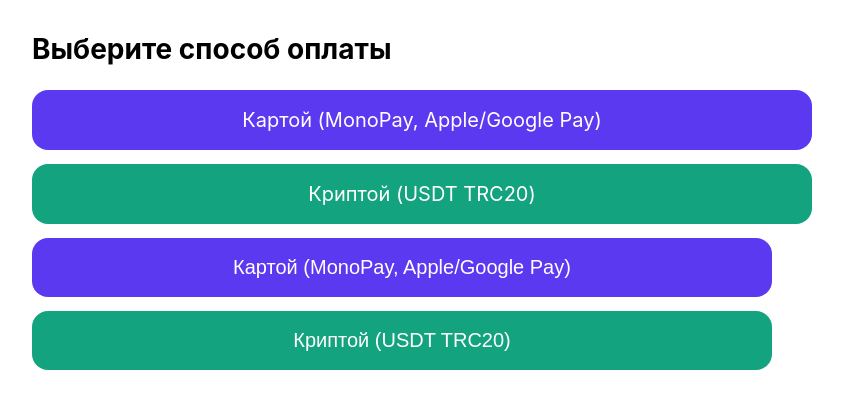
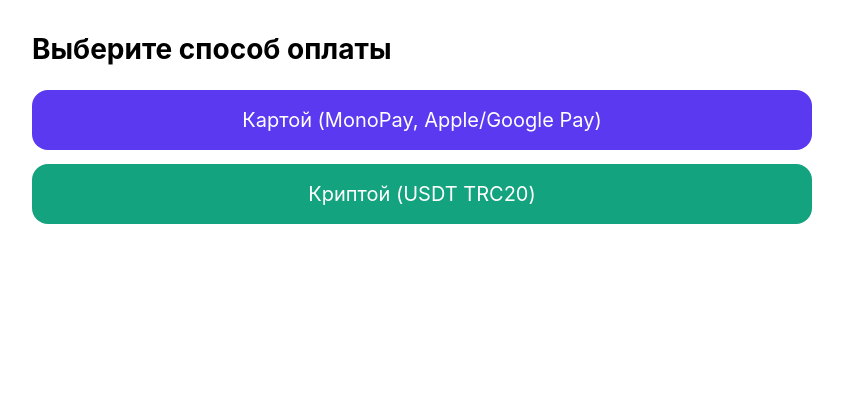
Before and after one commit to V4lFl0w/diary-bot, a FastAPI app: page /pay in a window 1280 px wide. Shown: the top 409 px of the page, without its empty margins (238-1081 px from the left). Run offline with FastAPI, Linux system fonts and the light colour scheme; parts of the project's set-up code (start-up, migrations or seed data) failed here and were passed over.

Commit message:
fix: remove duplicate buttons on pay page

```diff
--- a/app/templates/pay.html
+++ b/app/templates/pay.html
@@ -12,7 +12,4 @@ a.btn.crypto,button.btn.crypto{background:#14a37f}
 <div class="wrap">
   <h1>Выберите способ оплаты</h1>
   <a class="btn card"   target="_top" rel="noopener" href="/pay-mono">Картой (MonoPay, Apple/Google Pay)</a>
-  <a class="btn crypto" target="_top" rel="noopener" href="/pay-crypto">Криптой (USDT TRC20)</a>
-  <form method="get" action="/pay-mono"><button class="btn card" type="submit">Картой (MonoPay, Apple/Google Pay)</button></form>
-  <form method="get" action="/pay-crypto"><button class="btn crypto" type="submit">Криптой (USDT TRC20)</button></form>
-</div>
+  <a class="btn crypto" target="_top" rel="noopener" href="/pay-crypto">Криптой (USDT TRC20)</a></div>
```
